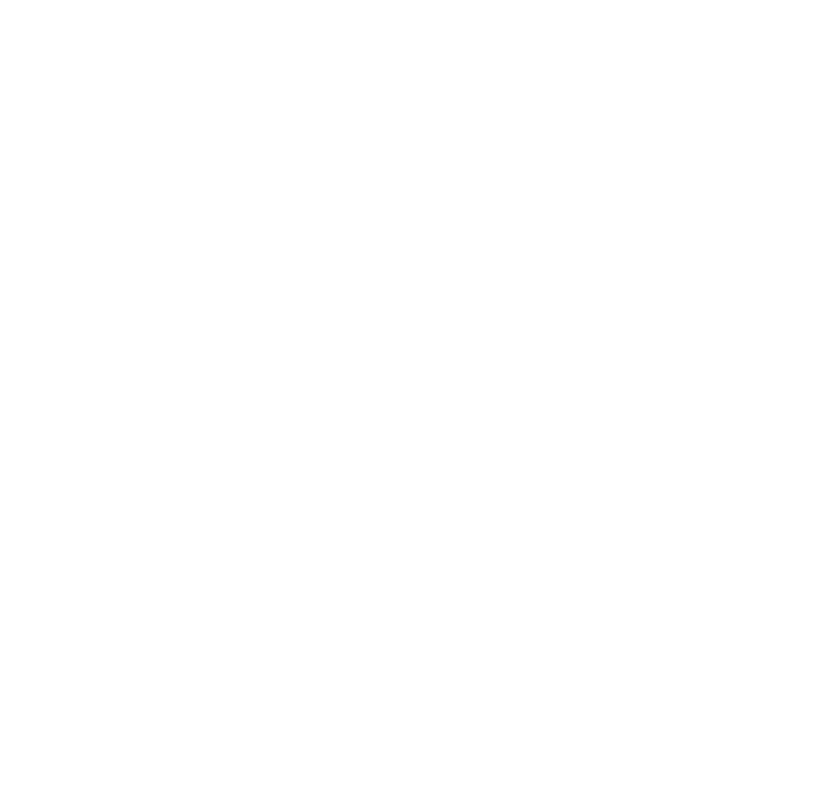
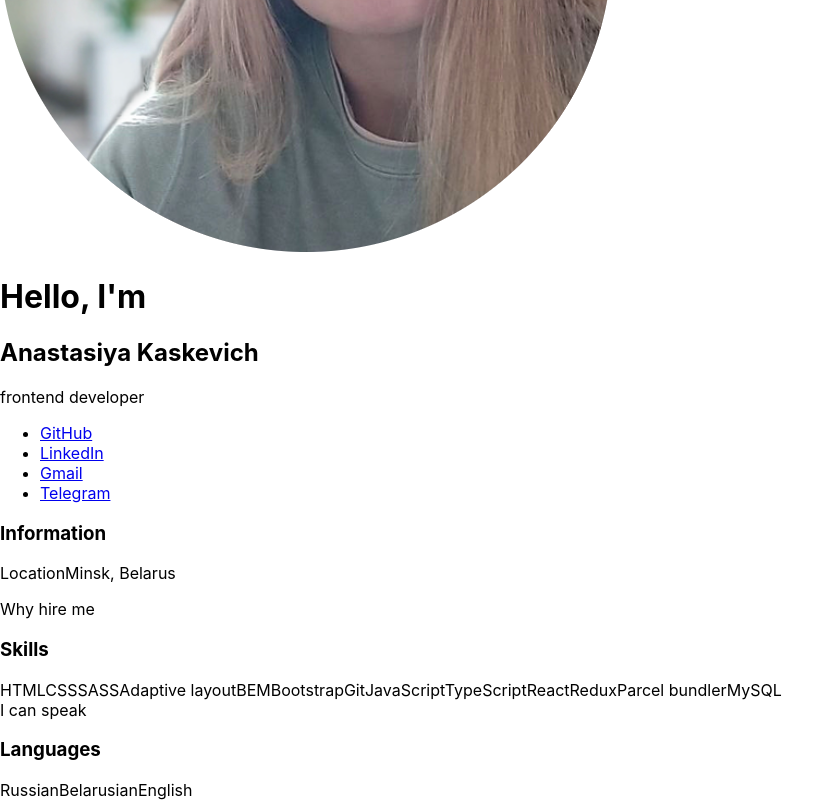
Before and after one commit to naszh/My.Resume, a React (Create React App) app: page / in a window 1280 px wide. Shown: the part 360-1160 px from the top of the page, without its empty margins (0-839 px from the left). Before the commit the page ends 800 px from the top, so only its background shows below. Built offline with nearby package versions, Linux system fonts and the light colour scheme; the HTML template or start-up script is replaced by a standard one.

Commit message:
start work with aside infoblock

```diff
--- a/src/App.tsx
+++ b/src/App.tsx
@@ -1,5 +1,8 @@
-function App() {
-	return <></>;
-}
+import { FC } from 'react';
+import { AsideInfo } from './components/asideInfo/asideInfo';
+
+const App: FC = () => {
+	return <AsideInfo />;
+};
 
 export default App;
--- /dev/null
+++ b/src/components/asideInfo/asideInfo.tsx
@@ -0,0 +1,15 @@
+import { MyInfo } from '../infoBlock/information';
+import { MyLanguages } from '../infoBlock/languages';
+import { MySkills } from '../infoBlock/skills';
+import { MyProfile } from './profile/profile';
+
+export const AsideInfo = () => {
+	return (
+		<>
+			<MyProfile />
+			<MyInfo />
+			<MySkills />
+			<MyLanguages />
+		</>
+	);
+};
--- /dev/null
+++ b/src/components/asideInfo/profile/profile.tsx
@@ -0,0 +1,21 @@
+import { contactLinks, myName } from '../../../constants/data';
+
+export const MyProfile = () => {
+	return (
+		<div>
+			<img src='../profile-pic.png' alt={`${myName}`} />
+			<h1>Hello, I'm</h1>
+			<h2>{myName}</h2>
+			<p>frontend developer</p>
+			<ul>
+				{contactLinks.map(contact => {
+					return (
+						<li key={contact.name}>
+							<a href={`${contact.link}`}>{contact.name}</a>
+						</li>
+					);
+				})}
+			</ul>
+		</div>
+	);
+};
--- /dev/null
+++ b/src/components/infoBlock/information.tsx
@@ -0,0 +1,13 @@
+import { location } from '../../constants/data';
+
+export const MyInfo = () => {
+	return (
+		<div>
+			<h3>Information</h3>
+			<p>
+				<span>Location</span>
+				<span>{location}</span>
+			</p>
+		</div>
+	);
+};
--- /dev/null
+++ b/src/components/infoBlock/languages.tsx
@@ -0,0 +1,15 @@
+import { languagesList } from '../../constants/data';
+
+export const MyLanguages = () => {
+	return (
+		<div>
+			<span>I can speak</span>
+			<h3>Languages</h3>
+			<div>
+				{languagesList.map(skill => {
+					return <span>{skill}</span>;
+				})}
+			</div>
+		</div>
+	);
+};
--- /dev/null
+++ b/src/components/infoBlock/skills.tsx
@@ -0,0 +1,15 @@
+import { skillsList } from '../../constants/data';
+
+export const MySkills = () => {
+	return (
+		<div>
+			<span>Why hire me</span>
+			<h3>Skills</h3>
+			<div>
+				{skillsList.map(skill => {
+					return <span>{skill}</span>;
+				})}
+			</div>
+		</div>
+	);
+};
--- /dev/null
+++ b/src/constants/data.ts
@@ -0,0 +1,49 @@
+import {
+	ContactLinksType,
+	LanguagesListType,
+	SkillsListType,
+} from './data.types';
+
+export const myName: string = 'Anastasiya Kaskevich';
+export const location: string = 'Minsk, Belarus';
+
+export const contactLinks: Array<ContactLinksType> = [
+	{
+		name: 'GitHub',
+		link: 'https://github.com/naszh',
+	},
+	{
+		name: 'LinkedIn',
+		link: 'https://www.linkedin.com/in/naszh/',
+	},
+	{
+		name: 'Gmail',
+		link: 'naszh99@gmail.com',
+	},
+	{
+		name: 'Telegram',
+		link: 'https://t.me/naszh9',
+	},
+];
+
+export const skillsList: SkillsListType = [
+	'HTML',
+	'CSS',
+	'SASS',
+	'Adaptive layout',
+	'BEM',
+	'Bootstrap',
+	'Git',
+	'JavaScript',
+	'TypeScript',
+	'React',
+	'Redux',
+	'Parcel bundler',
+	'MySQL',
+];
+
+export const languagesList: LanguagesListType = [
+	'Russian',
+	'Belarusian',
+	'English',
+];
```
Also changed, not shown: src/constants/data.types.ts (added, +7 -0 lines), public/profile-pic.png (added).
